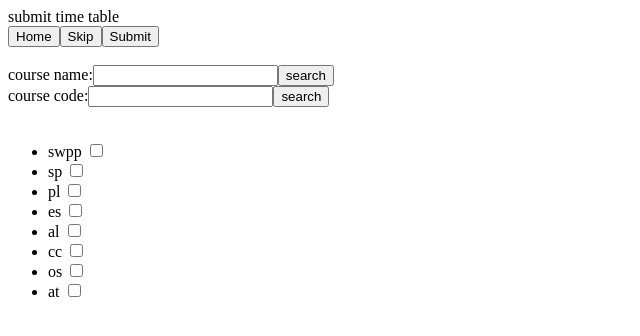
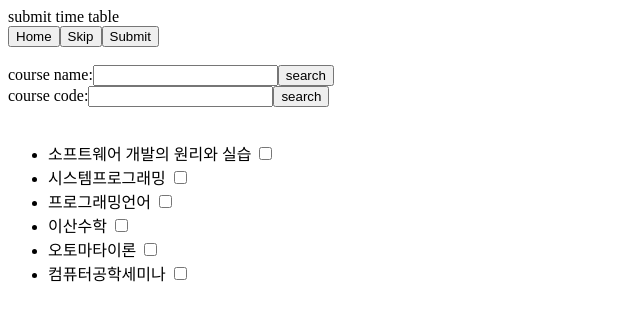
Before and after one commit to ryul99/noticetracker, an Angular app in the folder frontend/: page /submit_time_table in a window 1280 px wide. Shown: the top 336 px of the page, without its empty margins (0-640 px from the left). Built offline with nearby package versions, Linux system fonts and the light colour scheme.

Commit message:
frontend: entered minty99's timetable for testing

```diff
--- a/frontend/src/app/stub-services.ts
+++ b/frontend/src/app/stub-services.ts
@@ -2,68 +2,64 @@ import { Course } from './course';
 
 export const mockCourses: Course[] = [
   {
-    name: 'swpp',
+    name: '소프트웨어 개발의 원리와 실습',
     id: 1,
-    lectureCode: 'A',
-    time: [],
-    profName: 'CBG',
-    classNumber: 1
+    lectureCode: 'M1522.002400',
+    time: [{ day: 2, start: 95, end: 110 }, { day: 3, start: 185, end: 205 }, { day: 4, start: 95, end: 110 }],
+    profName: '전병곤',
+    classNumber: 1,
+    sites: [
+      { id: 1, name: 'GitHub', url: 'https://github.com/swsnu/swppfall2018' },
+      { id: 2, name: 'SNU eTL', url: 'http://etl.snu.ac.kr/course/view.php?id=146803' }
+    ]
   },
   {
-    name: 'sp',
+    name: '시스템프로그래밍',
     id: 2,
-    lectureCode: 'B',
-    time: [],
-    profName: 'CBG',
-    classNumber: 1
+    lectureCode: 'M1522.000800',
+    time: [{ day: 1, start: 170, end: 185 }, { day: 1, start: 185, end: 205 }, { day: 3, start: 170, end: 185 }],
+    profName: 'Bernhard Egger',
+    classNumber: 1,
+    sites: [{ id: 3, name: 'SNU eTL', url: 'http://etl.snu.ac.kr/course/view.php?id=147656' }]
   },
   {
-    name: 'pl',
+    name: '프로그래밍언어',
     id: 3,
-    lectureCode: 'C',
-    time: [],
-    profName: 'CBG',
-    classNumber: 1
+    lectureCode: '4190.310',
+    time: [{ day: 2, start: 110, end: 125 }, { day: 4, start: 110, end: 125 }],
+    profName: '이광근',
+    classNumber: 1,
+    sites: [
+      { id: 4, name: 'PL Website', url: 'https://ropas.snu.ac.kr/~kwang/4190.310/18/' },
+      { id: 5, name: 'PL Webboard', url: 'https://ropas.snu.ac.kr/phpbb/viewforum.php?f=47' }
+    ]
   },
   {
-    name: 'es',
+    name: '이산수학',
     id: 4,
-    lectureCode: 'D',
-    time: [],
-    profName: 'CBG',
-    classNumber: 1
+    lectureCode: '4190.101',
+    time: [{ day: 1, start: 140, end: 155 }, { day: 3, start: 140, end: 155 }],
+    profName: '서진욱',
+    classNumber: 2,
+    sites: [{ id: 6, name: 'SNU eTL', url: 'http://etl.snu.ac.kr/course/view.php?id=146803' }]
   },
   {
-    name: 'al',
+    name: '오토마타이론',
     id: 5,
-    lectureCode: 'E',
-    time: [],
-    profName: 'CBG',
-    classNumber: 1
+    lectureCode: '4190.306',
+    time: [{ day: 2, start: 155, end: 170 }, { day: 4, start: 155, end: 170 }],
+    profName: '박근수',
+    classNumber: 1,
+    sites: [{ id: 7, name: 'Automata Bulletin Board', url: 'http://theory.snu.ac.kr/?page_id=1388' }]
   },
   {
-    name: 'cc',
+    name: '컴퓨터공학세미나',
     id: 6,
-    lectureCode: 'F',
-    time: [],
-    profName: 'CBG',
-    classNumber: 1
-  },
-  {
-    name: 'os',
-    id: 7,
-    lectureCode: 'G',
-    time: [],
-    profName: 'CBG',
-    classNumber: 1
-  },
-  {
-    name: 'at',
-    id: 8,
-    lectureCode: 'H',
-    time: [],
-    profName: 'CBG',
-    classNumber: 1
+    lectureCode: '4190.209',
+    time: [{ day: 3, start: 130, end: 140 }],
+    profName: '신영길',
+    classNumber: 1,
+    sites: [] // for testing empty-list
   }
 ];
 
```
